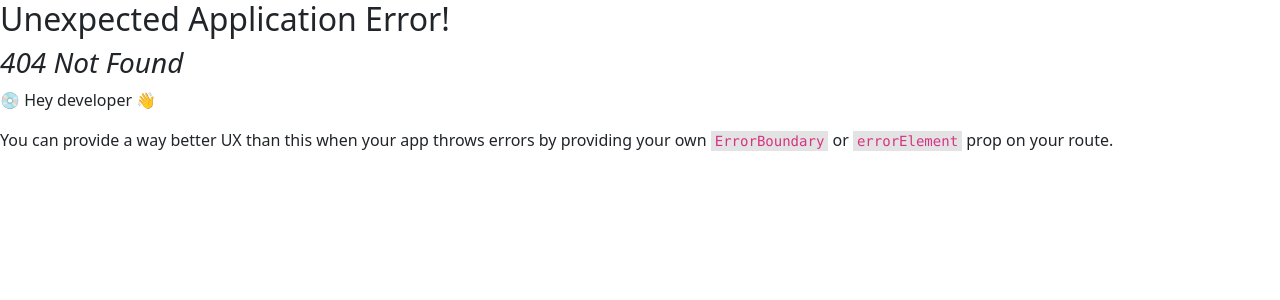
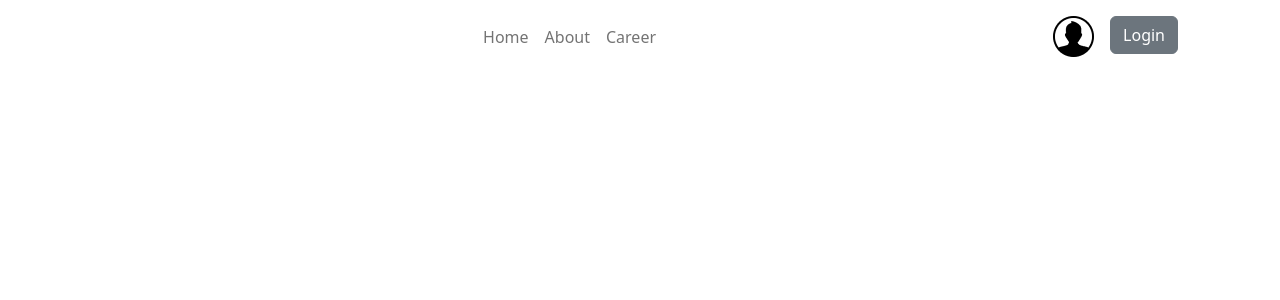
Before and after one commit to 1104Anikbarua/dragon-news-client, a React (Vite) app: page /register in a window 1280 px wide. Before the commit this address had no page. Shown: the top 300 px of the page. Built offline with nearby package versions, Linux system fonts and the light colour scheme.

Commit message:
changes in route for shared navigation

```diff
--- /dev/null
+++ b/src/components/AuthProvider/AuthProvider.jsx
@@ -0,0 +1,19 @@
+import React, { createContext, useState } from 'react';
+
+export const NewsContext = createContext('');
+
+const AuthProvider = ({ children }) => {
+    const [user, setUser] = useState(null);
+    const [loading, setLoading] = useState(true)
+
+
+
+
+    return (
+        <NewsContext.Provider value={''}>
+            {children}
+        </NewsContext.Provider>
+    );
+};
+
+export default AuthProvider;
--- a/src/components/Home/Category/Category.jsx
+++ b/src/components/Home/Category/Category.jsx
@@ -1,17 +1,17 @@
 import React from 'react';
-import { useLoaderData, useParams } from 'react-router-dom';
+import { useLoaderData } from 'react-router-dom';
 import NewsCard from '../NewsCard/NewsCard';
 
 const Category = () => {
-    const { id } = useParams();
+    // const { id } = useParams();
     const categoryData = useLoaderData();
-    console.log(categoryData)
+    // console.log(categoryData)
     return (
         <div>
             <p>This is category data {categoryData?.length}</p>
             <div>
                 {
-                    categoryData.map((news, index) => <NewsCard
+                    categoryData?.map((news, index) => <NewsCard
                         news={news}
                         key={news._id}
                     ></NewsCard>)
--- /dev/null
+++ b/src/components/Layouts/Auth/Auth.jsx
@@ -0,0 +1,14 @@
+import React from 'react';
+import { Outlet } from 'react-router-dom';
+import NavigationBar from '../../Shared/NavigationBar/NavigationBar';
+
+const Auth = () => {
+    return (
+        <div>
+            <NavigationBar></NavigationBar>
+            <Outlet></Outlet>
+        </div>
+    );
+};
+
+export default Auth;
--- a/src/components/Layouts/Main.jsx
+++ b/src/components/Layouts/Main.jsx
@@ -5,10 +5,12 @@ import { Col, Container, Row } from 'react-bootstrap';
 import LeftNavigation from '../LeftNavigation/LeftNavigation';
 import RightNavigation from '../RightNavigation/RightNavigation';
 import { Outlet } from 'react-router-dom';
+import NavigationBar from '../Shared/NavigationBar/NavigationBar';
 const Main = () => {
     return (
         <div>
             <Header></Header>
+            <NavigationBar></NavigationBar>
             <Container>
                 <Row>
                     <Col lg={3}>
--- a/src/components/Routes/Routes.jsx
+++ b/src/components/Routes/Routes.jsx
@@ -1,19 +1,40 @@
-import { createBrowserRouter } from "react-router-dom";
+import { Navigate, createBrowserRouter } from "react-router-dom";
 import Home from "../Home/Home/Home";
 import Main from "../Layouts/Main";
 import Category from "../Home/Category/Category";
 import News from "../Layouts/News";
 import NewsDetail from "../Home/NewsDetail/NewsDetail";
+import Login from "../Shared/Auth/Login/Login";
+import SignUp from "../Shared/Auth/SignUp/SignUp";
+import Auth from "../Layouts/Auth/Auth";
 
 const router = createBrowserRouter([
     {
         path: '/',
-        element: <Main></Main>,
+        element: <Auth></Auth>,
         children: [
             {
                 path: '/',
-                element: <Home></Home>
+                element: <Navigate to={'/categories/0'}></Navigate>
             },
+            {
+                path: '/login',
+                element: <Login></Login>
+            },
+            {
+                path: '/register',
+                element: <SignUp></SignUp>
+            }
+        ]
+    },
+
+    {
+        path: 'categories',
+        element: <Main></Main>,
+        loader: () => {
+            return fetch(`http://localhost:5000/news`)
+        },
+        children: [
             {
                 path: '/categories/:id',
                 element: <Category></Category>,
@@ -40,7 +61,8 @@ const router = createBrowserRouter([
                 }
             }
         ]
-    }
+    },
+
 ])
 
 
--- /dev/null
+++ b/src/components/Shared/Auth/Login/Login.jsx
@@ -0,0 +1,11 @@
+import React from 'react';
+
+const Login = () => {
+    return (
+        <div>
+
+        </div>
+    );
+};
+
+export default Login;
--- /dev/null
+++ b/src/components/Shared/Auth/SignUp/SignUp.jsx
@@ -0,0 +1,11 @@
+import React from 'react';
+
+const SignUp = () => {
+    return (
+        <div>
+
+        </div>
+    );
+};
+
+export default SignUp;
--- a/src/components/Shared/Header/Header.jsx
+++ b/src/components/Shared/Header/Header.jsx
@@ -1,9 +1,10 @@
 import React from 'react';
 import moment from 'moment';
 import logo from '../../../assets/logo.png'
-import { Button, Container, Nav, Navbar } from 'react-bootstrap';
+import { Button, Container } from 'react-bootstrap';
 import Marquee from 'react-fast-marquee';
-import user from '../../../assets/user.png'
+
+
 const Header = () => {
     return (
         <Container>
@@ -19,27 +20,7 @@ const Header = () => {
                     Match Highlights: Germany vs Spain — as it happened   !   Match Highlights: Germany vs Spain as...
                 </Marquee>
             </div>
-            <Navbar collapseOnSelect expand="lg" bg="white" variant="light">
-                <Container>
-                    <Navbar.Toggle aria-controls="responsive-navbar-nav" />
-                    <Navbar.Collapse id="responsive-navbar-nav">
-                        <Nav className="mx-auto">
-                            <Nav.Link href="#home">Home</Nav.Link>
-                            <Nav.Link href="#about">About</Nav.Link>
-                            <Nav.Link href="#about">Career</Nav.Link>
 
-                        </Nav>
-                        <Nav>
-                            <Nav.Link href="#user">
-                                <img src={user} alt="" />
-                            </Nav.Link>
-                            <Nav.Link eventKey={2} href="#login">
-                                <Button variant='secondary'>Login</Button>
-                            </Nav.Link>
-                        </Nav>
-                    </Navbar.Collapse>
-                </Container>
-            </Navbar>
         </Container>
     );
 };
--- /dev/null
+++ b/src/components/Shared/NavigationBar/NavigationBar.jsx
@@ -0,0 +1,33 @@
+import React from 'react';
+import { Button, Container, Nav, Navbar } from 'react-bootstrap';
+import user from '../../../assets/user.png'
+
+const NavigationBar = () => {
+    return (
+        <Container>
+            <Navbar collapseOnSelect expand="lg" bg="white" variant="light">
+                <Container>
+                    <Navbar.Toggle aria-controls="responsive-navbar-nav" />
+                    <Navbar.Collapse id="responsive-navbar-nav">
+                        <Nav className="mx-auto">
+                            <Nav.Link href="#home">Home</Nav.Link>
+                            <Nav.Link href="#about">About</Nav.Link>
+                            <Nav.Link href="#about">Career</Nav.Link>
+
+                        </Nav>
+                        <Nav>
+                            <Nav.Link href="#user">
+                                <img src={user} alt="" />
+                            </Nav.Link>
+                            <Nav.Link eventKey={2} href="#login">
+                                <Button variant='secondary'>Login</Button>
+                            </Nav.Link>
+                        </Nav>
+                    </Navbar.Collapse>
+                </Container>
+            </Navbar>
+        </Container>
+    );
+};
+
+export default NavigationBar;
```
Also changed, not shown: src/main.jsx (+6 -3 lines).
